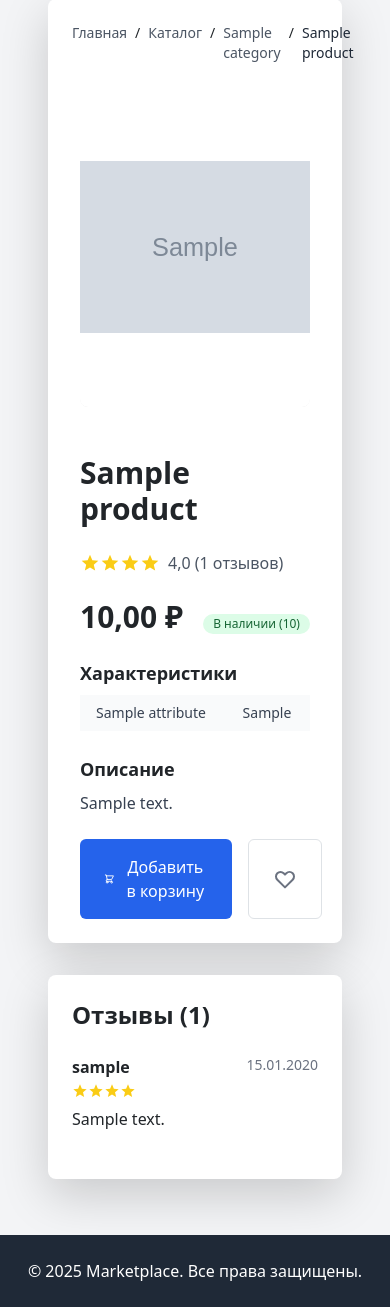
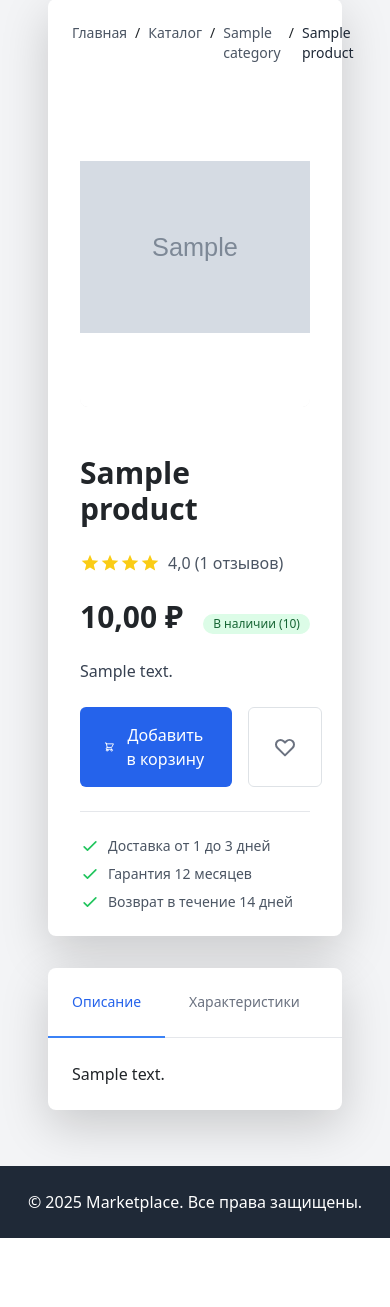
Before and after one commit to DanialUK/mysite-start, a Django app: a page that uses templates/products/product_detail.html in a window 390 px wide. Shown: the part 117-1424 px from the top of the page. After the commit the page ends 1355 px from the top, so only its background shows below. Run offline with Django 5.2, Linux system fonts and the light colour scheme; tables that the repository leaves empty hold one stand-in row (values such as "Sample post"); grey boxes marked "Sample" are stand-in pictures; parts of the project's set-up code (start-up, migrations or seed data) failed here and were passed over; some libraries are stand-ins or nearby versions.

Commit message:
Feature: Added responsive tabs for product information

```diff
--- a/templates/products/product_detail.html
+++ b/templates/products/product_detail.html
@@ -116,16 +116,93 @@
                     {% endif %}
                 </div>
 
-                <!-- Атрибуты товара -->
+                <!-- Краткое описание -->
+                <div class="mb-6 text-gray-700">
+                    <p>{{ product.description|truncatewords:30 }}</p>
+                </div>
+
+                <!-- Кнопки действий -->
+                <div class="flex space-x-4 mb-6">
+                    <button class="bg-blue-600 hover:bg-blue-700 text-white px-6 py-3 rounded-md flex items-center transition">
+                        <svg xmlns="http://www.w3.org/2000/svg" class="h-5 w-5 mr-2" fill="none" viewBox="0 0 24 24" stroke="currentColor">
+                            <path stroke-linecap="round" stroke-linejoin="round" stroke-width="2" d="M3 3h2l.4 2M7 13h10l4-8H5.4M7 13L5.4 5M7 13l-2.293 2.293c-.63.63-.184 1.707.707 1.707H17m0 0a2 2 0 100 4 2 2 0 000-4zm-8 2a2 2 0 11-4 0 2 2 0 014 0z" />
+                        </svg>
+                        Добавить в корзину
+                    </button>
+                    <button class="border border-gray-300 hover:border-gray-400 px-4 py-3 rounded-md transition">
+                        <svg class="w-6 h-6 text-gray-500" fill="none" stroke="currentColor" viewBox="0 0 24 24">
+                            <path stroke-linecap="round" stroke-linejoin="round" stroke-width="2" d="M4.318 6.318a4.5 4.5 0 000 6.364L12 20.364l7.682-7.682a4.5 4.5 0 00-6.364-6.364L12 7.636l-1.318-1.318a4.5 4.5 0 00-6.364 0z"></path>
+                        </svg>
+                    </button>
+                </div>
+
+                <!-- Доставка и гарантия -->
+                <div class="border-t border-gray-200 pt-4">
+                    <div class="flex items-center mb-2">
+                        <svg xmlns="http://www.w3.org/2000/svg" class="h-5 w-5 text-green-500 mr-2" fill="none" viewBox="0 0 24 24" stroke="currentColor">
+                            <path stroke-linecap="round" stroke-linejoin="round" stroke-width="2" d="M5 13l4 4L19 7" />
+                        </svg>
+                        <span class="text-sm text-gray-600">Доставка от 1 до 3 дней</span>
+                    </div>
+                    <div class="flex items-center mb-2">
+                        <svg xmlns="http://www.w3.org/2000/svg" class="h-5 w-5 text-green-500 mr-2" fill="none" viewBox="0 0 24 24" stroke="currentColor">
+                            <path stroke-linecap="round" stroke-linejoin="round" stroke-width="2" d="M5 13l4 4L19 7" />
+                        </svg>
+                        <span class="text-sm text-gray-600">Гарантия 12 месяцев</span>
+                    </div>
+                    <div class="flex items-center">
+                        <svg xmlns="http://www.w3.org/2000/svg" class="h-5 w-5 text-green-500 mr-2" fill="none" viewBox="0 0 24 24" stroke="currentColor">
+                            <path stroke-linecap="round" stroke-linejoin="round" stroke-width="2" d="M5 13l4 4L19 7" />
+                        </svg>
+                        <span class="text-sm text-gray-600">Возврат в течение 14 дней</span>
+                    </div>
+                </div>
+            </div>
+        </div>
+    </div>
+
+    <!-- Табы с информацией о товаре -->
+    <div class="bg-white rounded-lg shadow-lg mt-8" x-data="{ activeTab: 'description' }">
+        <div class="border-b border-gray-200">
+            <nav class="flex -mb-px overflow-x-auto scrollbar-hide">
+                <button @click="activeTab = 'description'"
+                        :class="{'border-blue-500 text-blue-600': activeTab === 'description',
+                                'border-transparent text-gray-500 hover:text-gray-700 hover:border-gray-300': activeTab !== 'description'}"
+                        class="whitespace-nowrap py-4 px-6 border-b-2 font-medium text-sm focus:outline-none">
+                    Описание
+                </button>
                 {% if product.product_attributes.exists %}
-                <div class="mb-6">
-                    <h2 class="text-lg font-semibold mb-2">Характеристики</h2>
+                <button @click="activeTab = 'specifications'"
+                        :class="{'border-blue-500 text-blue-600': activeTab === 'specifications',
+                                'border-transparent text-gray-500 hover:text-gray-700 hover:border-gray-300': activeTab !== 'specifications'}"
+                        class="whitespace-nowrap py-4 px-6 border-b-2 font-medium text-sm focus:outline-none">
+                    Характеристики
+                </button>
+                {% endif %}
+                <button @click="activeTab = 'reviews'"
+                        :class="{'border-blue-500 text-blue-600': activeTab === 'reviews',
+                                'border-transparent text-gray-500 hover:text-gray-700 hover:border-gray-300': activeTab !== 'reviews'}"
+                        class="whitespace-nowrap py-4 px-6 border-b-2 font-medium text-sm focus:outline-none">
+                    Отзывы ({{ reviews|length }})
+                </button>
+            </nav>
+        </div>
+
+        <div class="p-6">
+            <!-- Описание товара -->
+            <div x-show="activeTab === 'description'" class="prose max-w-none">
+                {{ product.description|linebreaks }}
+            </div>
+
+            <!-- Характеристики товара -->
+            {% if product.product_attributes.exists %}
+            <div x-show="activeTab === 'specifications'" class="hidden">
                 <table class="w-full">
                     <tbody>
                         {% for pa in product.product_attributes.all %}
                         <tr class="{% cycle 'bg-gray-50' '' %}">
-                                <td class="py-2 px-3 text-sm font-medium text-gray-700">{{ pa.attribute_value.attribute.name }}</td>
-                                <td class="py-2 px-3 text-sm text-gray-700">{{ pa.attribute_value.value }}</td>
+                            <td class="py-3 px-4 text-sm font-medium text-gray-700 w-1/3">{{ pa.attribute_value.attribute.name }}</td>
+                            <td class="py-3 px-4 text-sm text-gray-700">{{ pa.attribute_value.value }}</td>
                         </tr>
                         {% endfor %}
                     </tbody>
@@ -133,36 +210,8 @@
             </div>
             {% endif %}
 
-                <!-- Описание -->
-                <div class="mb-6">
-                    <h2 class="text-lg font-semibold mb-2">Описание</h2>
-                    <div class="text-gray-700">
-                        {{ product.description|linebreaks }}
-                    </div>
-                </div>
-
-                <!-- Кнопки действий -->
-                <div class="flex space-x-4">
-                    <button class="bg-blue-600 hover:bg-blue-700 text-white px-6 py-3 rounded-md flex items-center">
-                        <svg xmlns="http://www.w3.org/2000/svg" class="h-5 w-5 mr-2" fill="none" viewBox="0 0 24 24" stroke="currentColor">
-                            <path stroke-linecap="round" stroke-linejoin="round" stroke-width="2" d="M3 3h2l.4 2M7 13h10l4-8H5.4M7 13L5.4 5M7 13l-2.293 2.293c-.63.63-.184 1.707.707 1.707H17m0 0a2 2 0 100 4 2 2 0 000-4zm-8 2a2 2 0 11-4 0 2 2 0 014 0z" />
-                        </svg>
-                        Добавить в корзину
-                    </button>
-                    <button class="border border-gray-300 hover:border-gray-400 px-4 py-3 rounded-md">
-                        <svg class="w-6 h-6 text-gray-500" fill="none" stroke="currentColor" viewBox="0 0 24 24">
-                            <path stroke-linecap="round" stroke-linejoin="round" stroke-width="2" d="M4.318 6.318a4.5 4.5 0 000 6.364L12 20.364l7.682-7.682a4.5 4.5 0 00-6.364-6.364L12 7.636l-1.318-1.318a4.5 4.5 0 00-6.364 0z"></path>
-                        </svg>
-                    </button>
-                </div>
-            </div>
-        </div>
-    </div>
-
             <!-- Отзывы -->
-    <div class="bg-white rounded-lg shadow-lg p-6 mt-8">
-        <h2 class="text-2xl font-bold mb-6">Отзывы ({{ reviews|length }})</h2>
-
+            <div x-show="activeTab === 'reviews'" class="hidden">
                 {% if user.is_authenticated %}
                 <div class="mb-8 border-b pb-8">
                     <h3 class="text-lg font-semibold mb-4">Оставить отзыв</h3>
@@ -255,6 +304,8 @@
                     {% endfor %}
                 </div>
             </div>
+        </div>
+    </div>
 
     <!-- Похожие товары -->
     {% if related_products %}
@@ -325,3 +376,27 @@
     {% endif %}
 </div>
 {% endblock %}
+
+{% block extra_js %}
+<script>
+    // Fix for Alpine.js hidden content
+    document.addEventListener('alpine:init', () => {
+        Alpine.store('tabVisibility', {
+            fixTabVisibility() {
+                document.querySelectorAll('[x-show]').forEach(el => {
+                    if (window.getComputedStyle(el).display === 'none') {
+                        el.classList.add('hidden');
+                    } else {
+                        el.classList.remove('hidden');
+                    }
+                });
+            }
+        });
+
+        // Initialize tabs visibility
+        setTimeout(() => {
+            Alpine.store('tabVisibility').fixTabVisibility();
+        }, 50);
+    });
+</script>
+{% endblock %}
```
Lines whose indentation alone changed are shown as unchanged.
